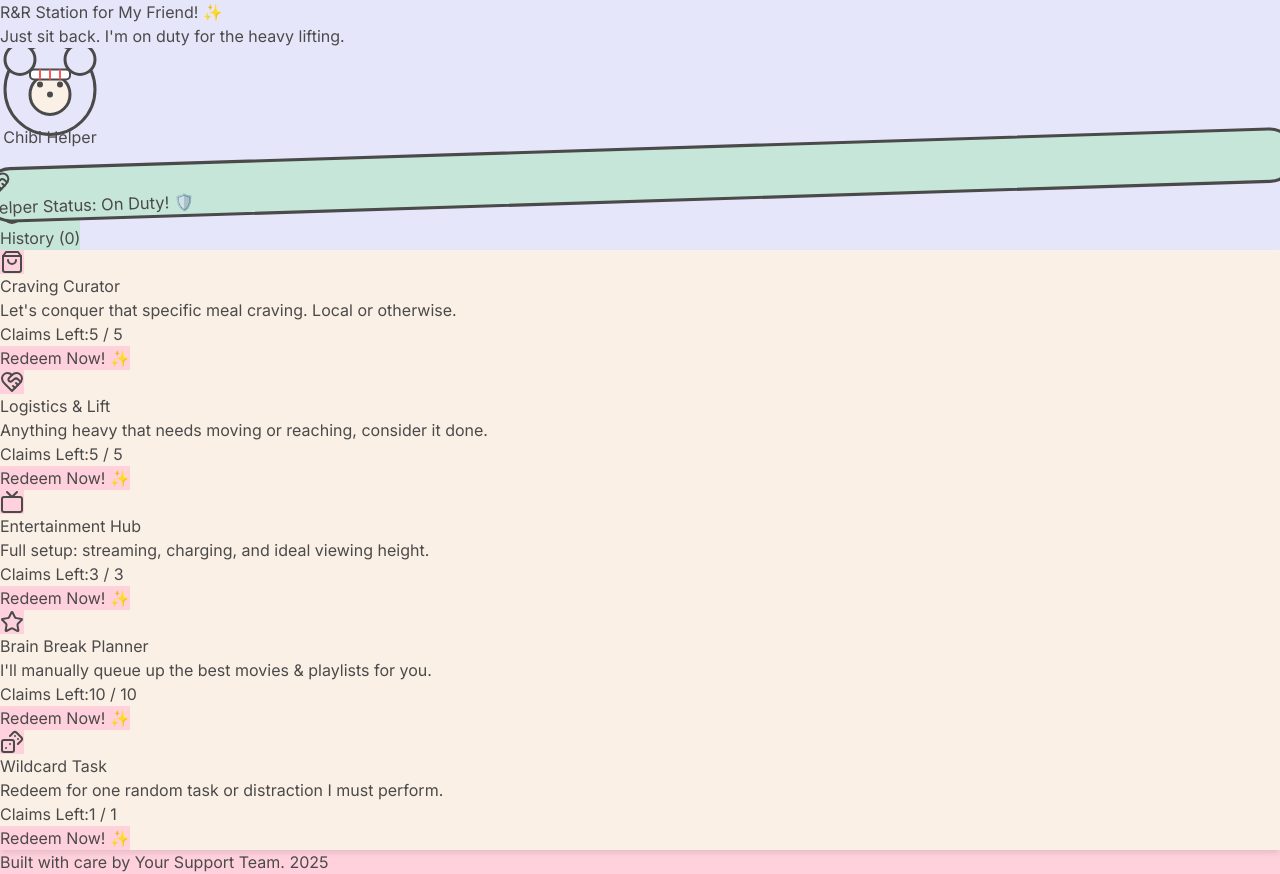
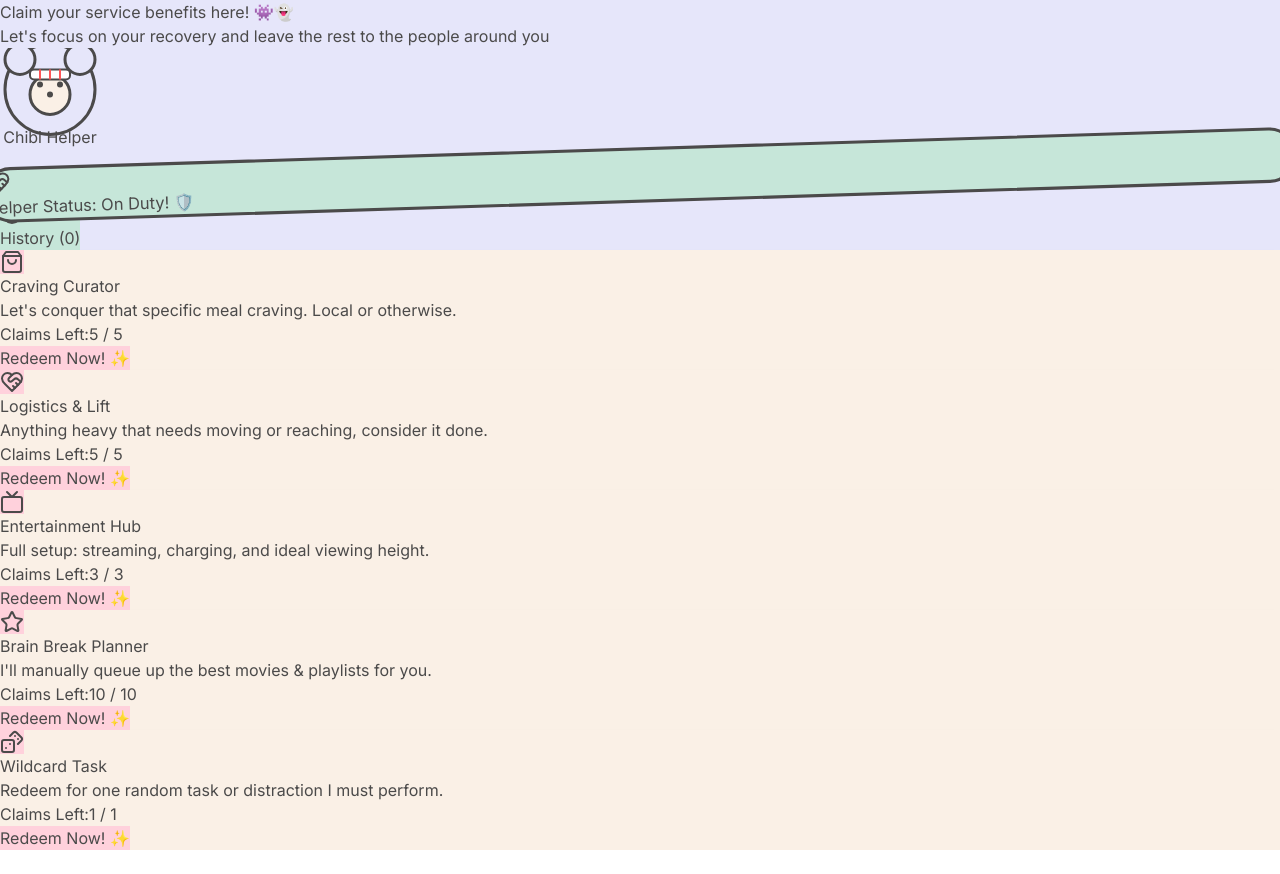
Before and after one commit to rayjosong/acts-of-service-coupons, a React (Vite) app: page / in a window 1280 px wide. After the commit the page ends 850 px from the top, so only its background shows below. Built offline with nearby package versions, Linux system fonts and the light colour scheme.

Commit message:
remove: footer

```diff
--- a/src/App.tsx
+++ b/src/App.tsx
@@ -88,10 +88,10 @@ const App: React.FC = () => {
                 <div className="flex justify-between items-start">
                   <div>
                     <h1 className="text-3xl sm:text-4xl font-extrabold mb-1">
-                      R&R Station for My Friend! ✨
+                      Claim your service benefits here! 👾👻
                     </h1>
                     <p className="text-lg font-medium mb-4">
-                      Just sit back. I'm on duty for the heavy lifting.
+                      Let's focus on your recovery and leave the rest to the people around you
                     </p>
                   </div>
                   <ChibiBear />
@@ -137,10 +137,6 @@ const App: React.FC = () => {
           {showConfetti && <Confetti />}
         </AnimatePresence>
       </div>
-
-      <footer className="text-center mt-12 text-sm" style={{ color: COLORS.warmGray }}>
-        <p>Built with care by Your Support Team. 2025</p>
-      </footer>
     </div>
   );
 };
```
